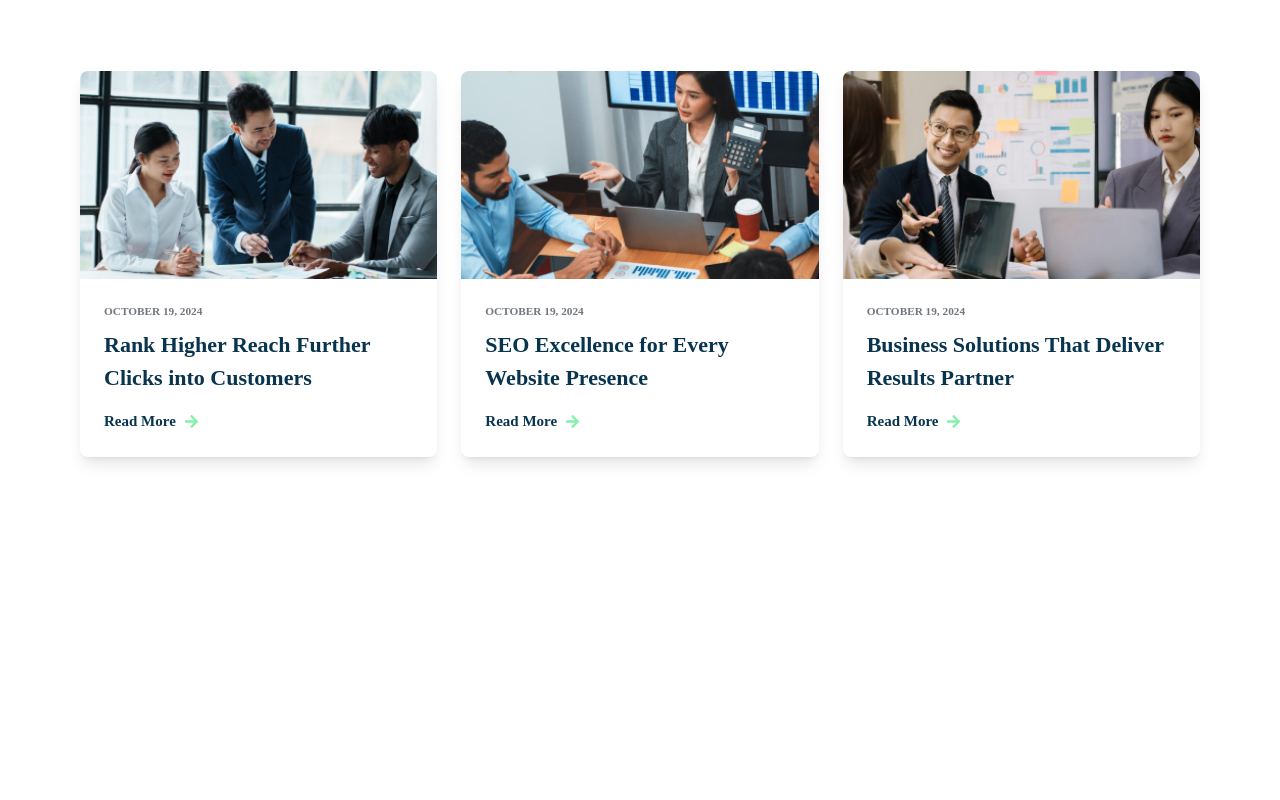
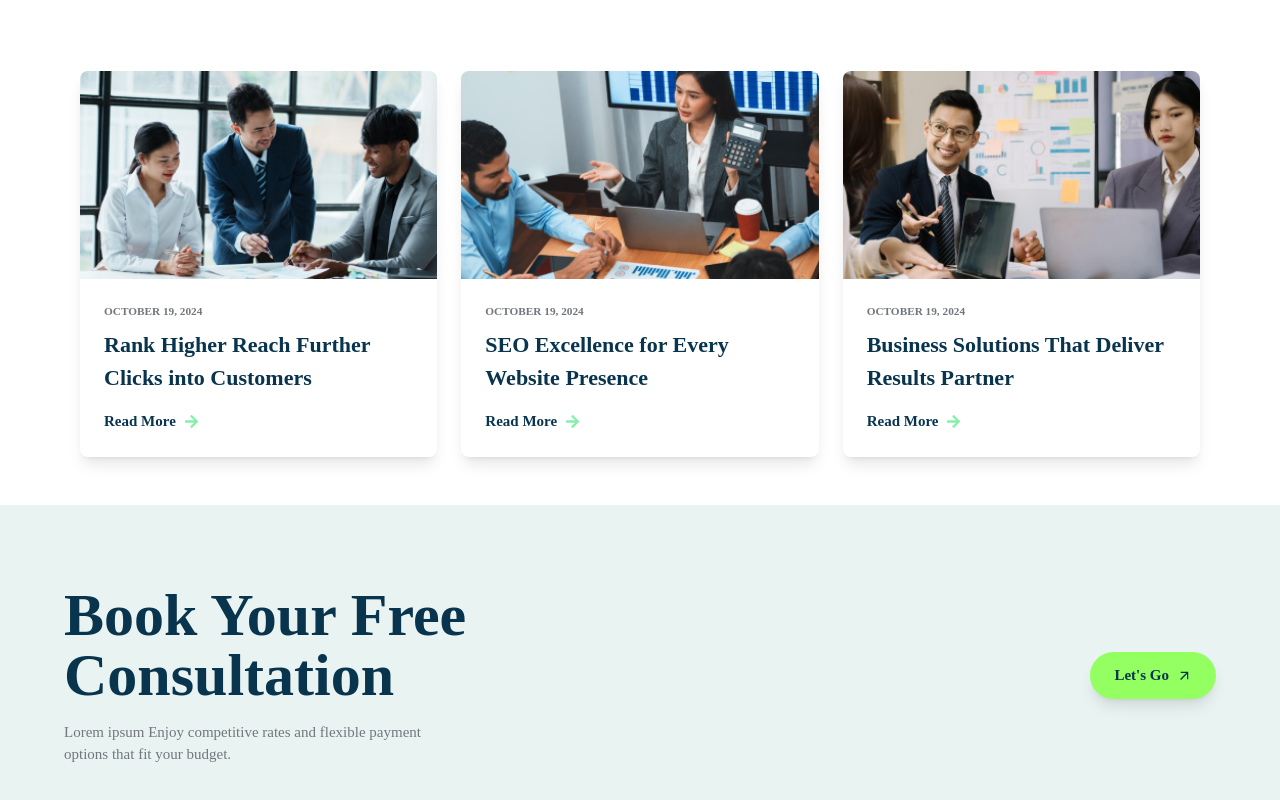
Before and after one commit to Md-Ashikur-Rahman-Ashik/Tombiz, a React (Vite) app: page / in a window 1280 px wide. Shown: the part 6837-7637 px from the top of the page. Before the commit the page ends 7342 px from the top, so only its background shows below. Built offline with nearby package versions, Linux system fonts and the light colour scheme.

Commit message:
Added consultation section

```diff
--- /dev/null
+++ b/src/components/ConsultationSection.jsx
@@ -0,0 +1,33 @@
+import { MdOutlineArrowOutward } from "react-icons/md";
+
+const FreeConsultation = () => {
+  return (
+    <section className="bg-[#E9F3F1]">
+      <div className="container mx-auto relative flex flex-col lg:flex-row items-center justify-between px-6 lg:px-16 py-12 lg:py-20 space-y-8 lg:space-y-0">
+        {/* Left Content */}
+        <div className="text-center lg:text-left">
+          <h2 className="text-3xl lg:text-[60px] font-semibold text-[#08344E] leading-none lg:w-2/3">
+            Book Your Free Consultation
+          </h2>
+          <p className="mt-4 text-[15px] font-medium text-[#72777D] lg:w-1/2">
+            Lorem ipsum Enjoy competitive rates and flexible payment options
+            that fit your budget.
+          </p>
+        </div>
+
+        {/* Right Button */}
+        <div className="flex justify-center lg:justify-end w-full lg:w-auto">
+          <button className="bg-[#93FF61] text-[#08344E] font-semibold text-[15px] px-6 py-3 rounded-full flex items-center space-x-2 shadow-lg transform transition hover:bg-green-500 hover:scale-105 hover:shadow-xl focus:outline-none">
+            <span>Let&apos;s Go</span>
+            <MdOutlineArrowOutward />
+          </button>
+        </div>
+
+        {/* Background Gradient */}
+        {/* <div className="absolute inset-0 bg-gradient-to-br from-green-200 to-green-300 opacity-30 pointer-events-none"></div> */}
+      </div>
+    </section>
+  );
+};
+
+export default FreeConsultation;
--- a/src/pages/HomePage.jsx
+++ b/src/pages/HomePage.jsx
@@ -1,5 +1,6 @@
 import BlogSection from "../components/BlogSection";
 import ChooseUs from "../components/ChooseUs";
+import ConsultationSection from "../components/ConsultationSection";
 import HeroSection from "../components/HeroSection";
 import ProvenResults from "../components/ProvenResults";
 import ReviewSection from "../components/ReviewSection";
@@ -18,6 +19,7 @@ const HomePage = () => {
       <SuccessSection />
       <ReviewSection />
       <BlogSection />
+      <ConsultationSection />
     </div>
   );
 };
```
